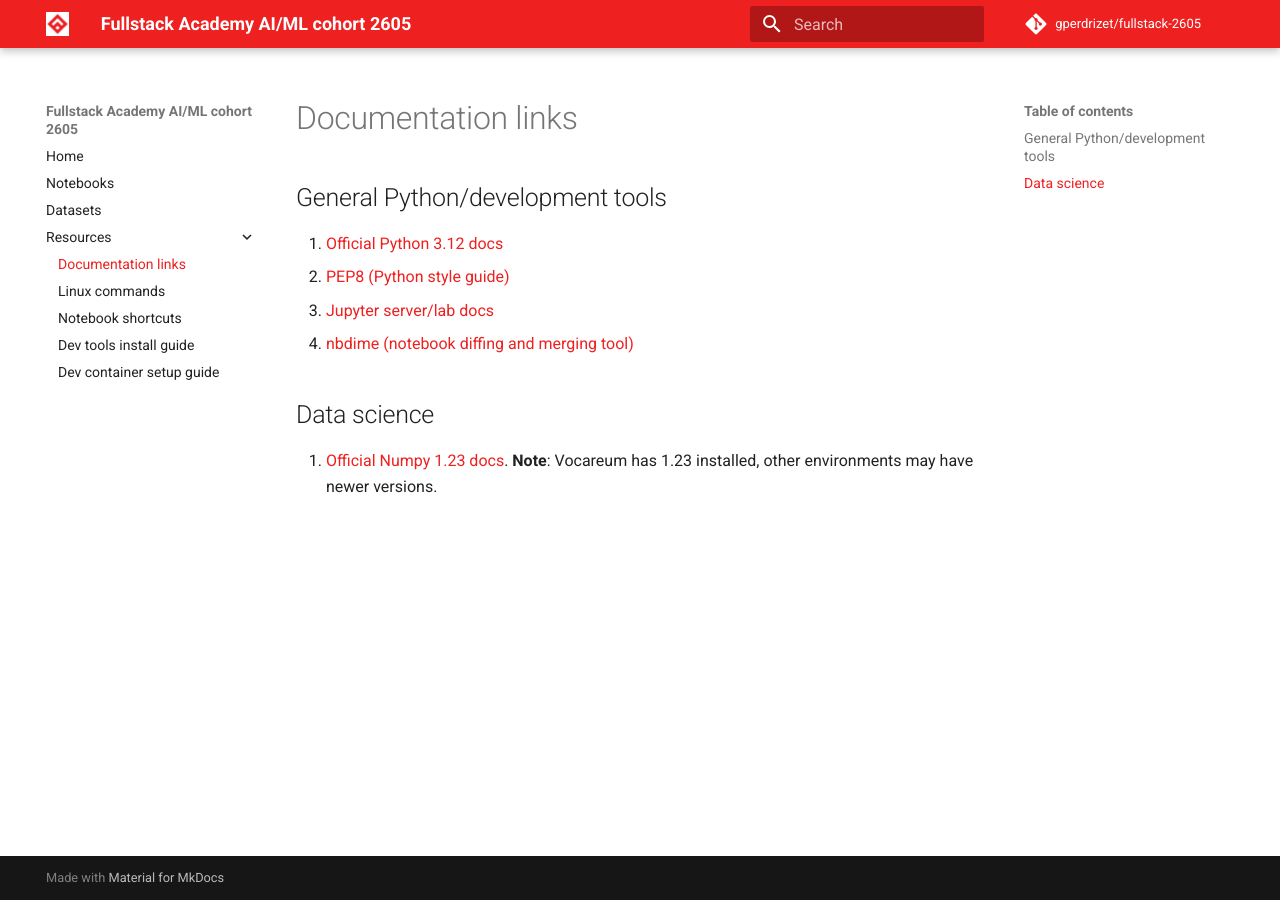
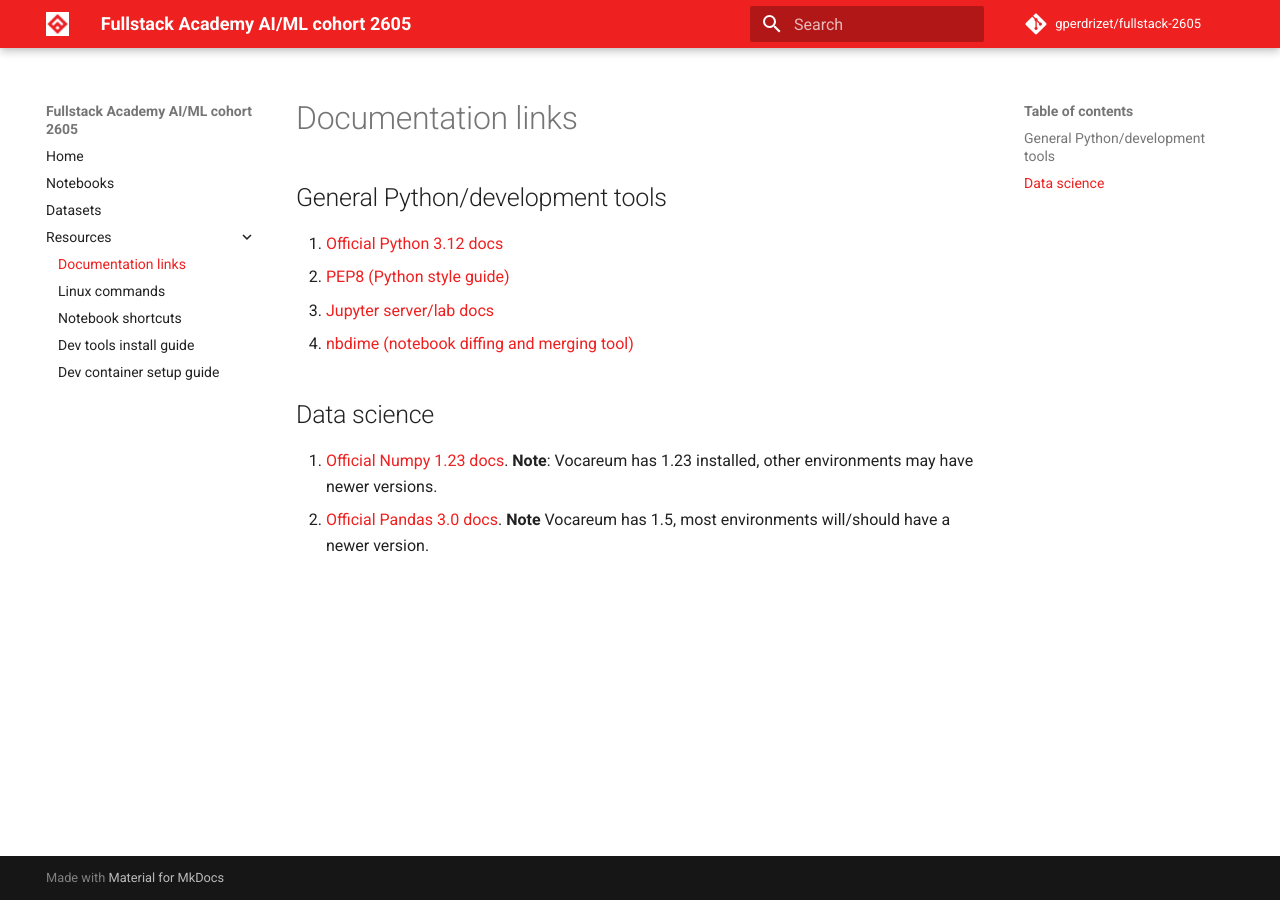
Before and after one commit to gperdrizet/fullstack-2605, an MkDocs documentation site: the page built from docs/resources/documentation-links.md, in a window 1280 px wide. Built offline with MkDocs 1.6.1 and Material for MkDocs 9.7.7, drawn with Linux system fonts in a browser that asks for light colours; comment, search, counter and statistics services are not loaded.

Commit message:
Added Pandas

```diff
--- a/docs/resources/documentation-links.md
+++ b/docs/resources/documentation-links.md
@@ -8,3 +8,4 @@
 
 ## Data science
 1. [Official Numpy 1.23 docs](https://numpy.org/doc/1.23). **Note**: Vocareum has 1.23 installed, other environments may have newer versions.
+2. [Official Pandas 3.0 docs](https://pandas.pydata.org/docs/). **Note** Vocareum has 1.5, most environments will/should have a newer version.
```
